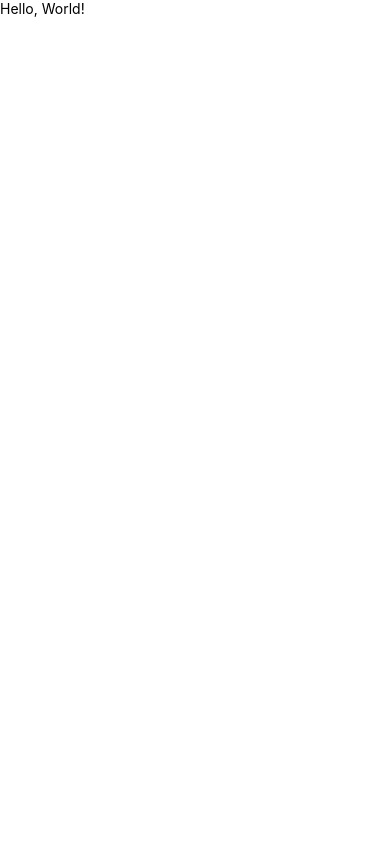
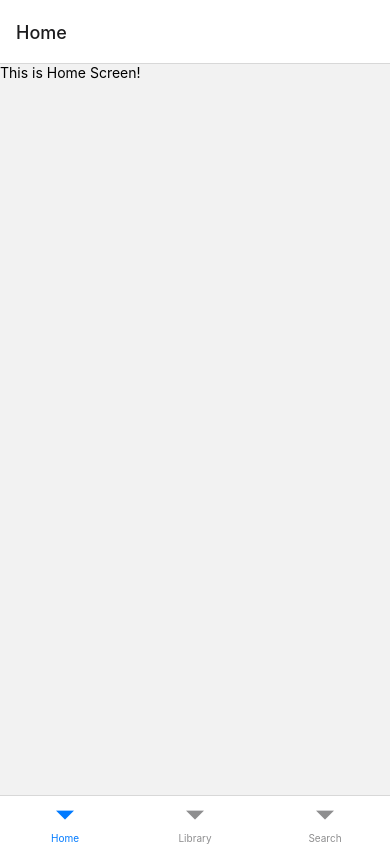
Before and after one commit to Ochirsaikhan/Project-M, a React Native app: screen / in a window 390 px wide. Built offline with nearby package versions, Linux system fonts and the light colour scheme.

Commit message:
Add root navigation to App.js

```diff
--- a/src/App.js
+++ b/src/App.js
@@ -1,13 +1,12 @@
 import React from 'react';
-import {View, Text, SafeAreaView} from 'react-native';
+import {View, Text, SafeAreaView, Button} from 'react-native';
 import {NavigationContainer} from '@react-navigation/native';
+import MyTabs from './navigations/Navigation';
 
 const App = () => {
   return (
     <NavigationContainer>
-      <SafeAreaView>
-        <Text>Hello, World!</Text>
-      </SafeAreaView>
+      <MyTabs />
     </NavigationContainer>
   );
 };
```
